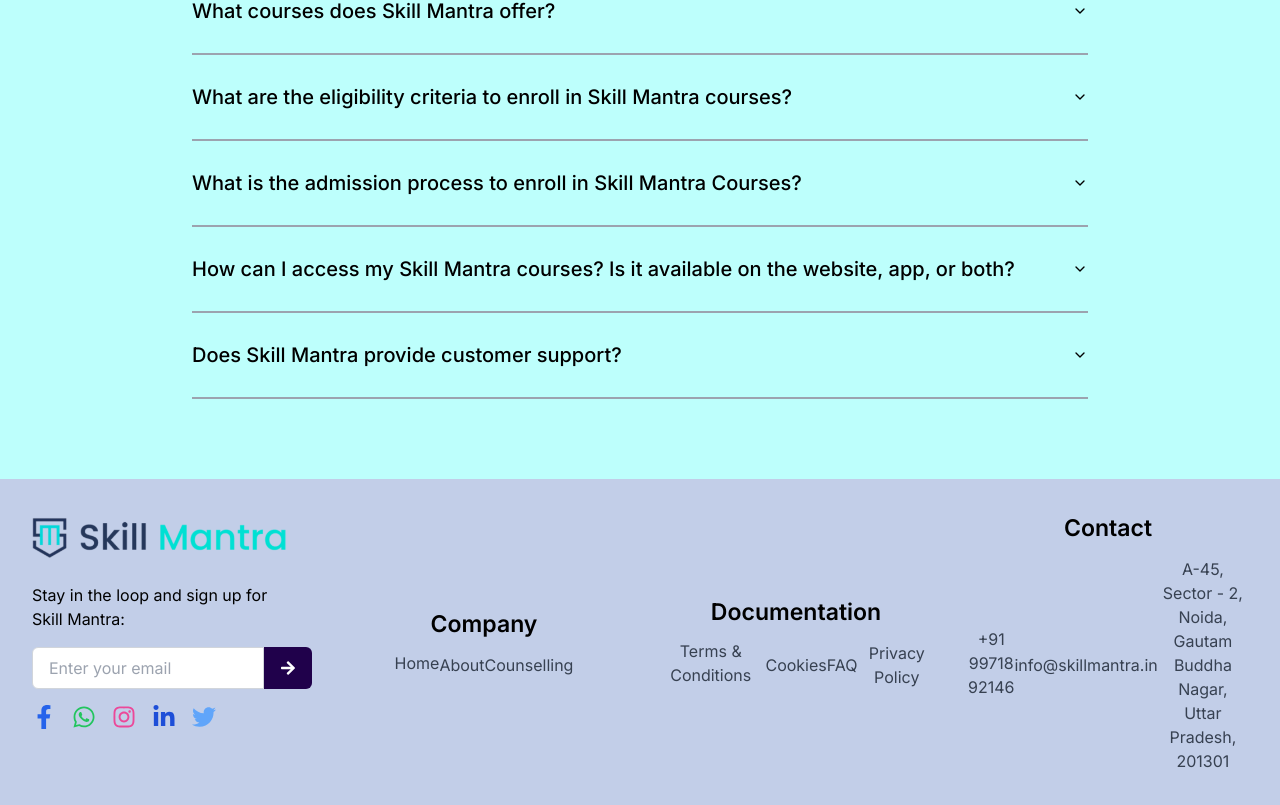
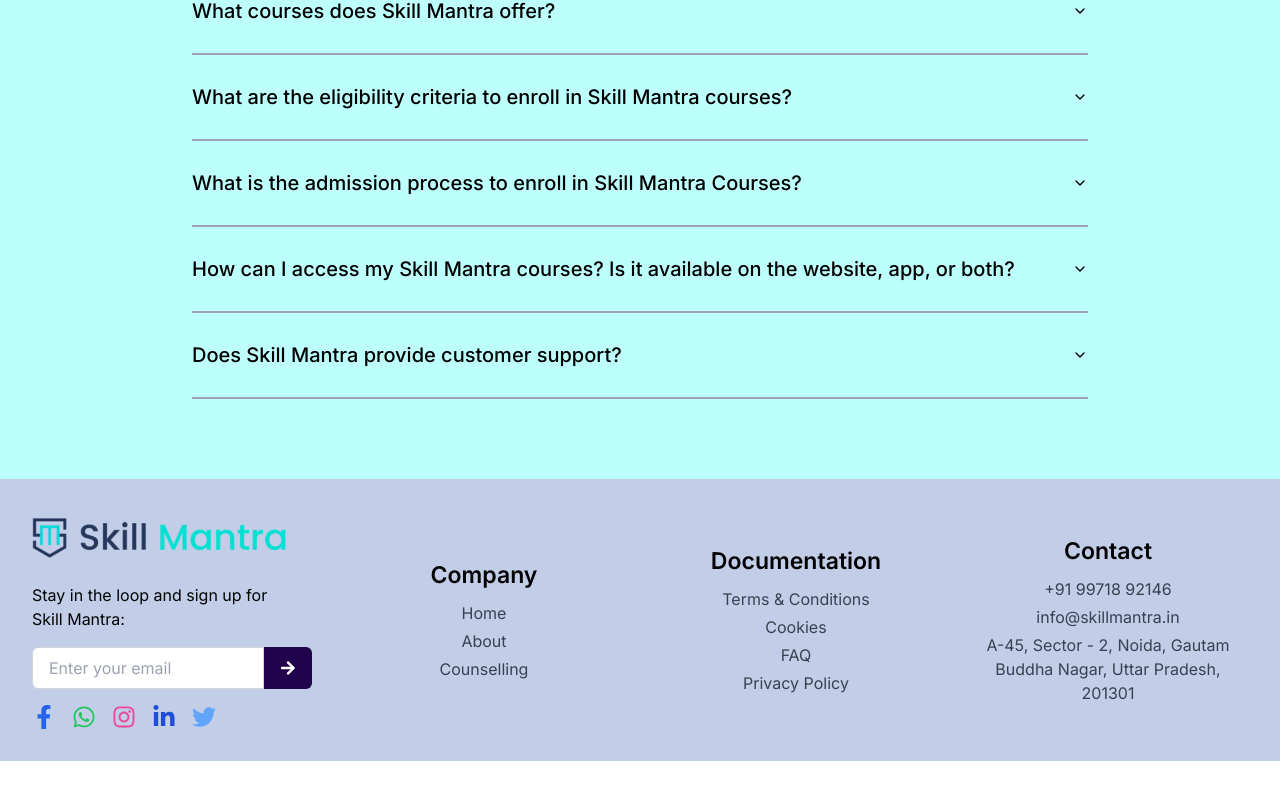
Before and after one commit to sudh-202/skill-mantra, a Next.js app: page / in a window 1280 px wide. Shown: the part 9311-10116 px from the top of the page. After the commit the page ends 10072 px from the top, so only its background shows below. Built offline with nearby package versions, Linux system fonts and the light colour scheme.

Commit message:
the footer is fine now

```diff
--- a/components/Footer.tsx
+++ b/components/Footer.tsx
@@ -73,7 +73,7 @@
                 </DropdownMenuContent>
               </DropdownMenu>
             ) : (
-              <ul className="space-y-1 flex items-center justify-center md:flex-row flex-col md:px-0 px-16 text-center">
+              <ul className="space-y-1 flex items-center justify-center  flex-col md:px-0 px-16 text-center">
                 {section.links.map((link) => (
                   <li key={link.text}>
                     <a href={link.href} className="text-gray-700 hover:text-gray-900">
```
